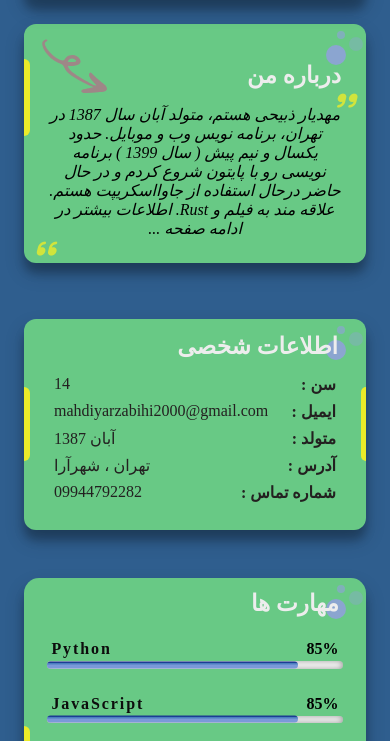
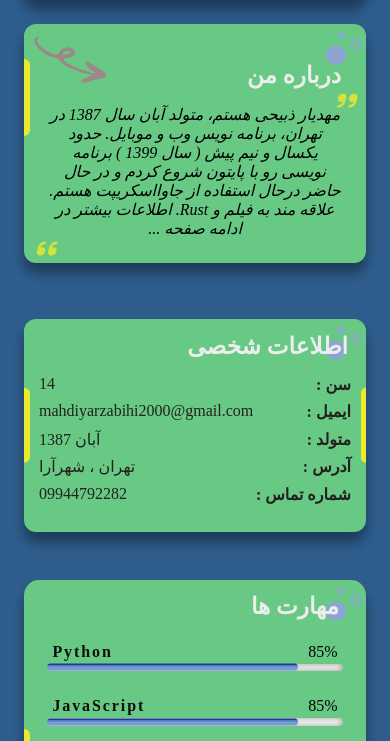
Before and after one commit to Mahdiyar-Zabihi/CV-Project, a plain HTML site: page Src/Index.html in a window 390 px wide. Shown: the part 682-1423 px from the top of the page. Drawn offline with Linux system fonts and the light colour scheme.

Commit message:
Code Bugs & Responsive Fixing

```diff
--- a/Src/Styles/Scss/_Component.scss
+++ b/Src/Styles/Scss/_Component.scss
@@ -53,7 +53,7 @@
 
 
 
-//Text Components Part
+//Text-Alignment Components Part
 .text--start{
     text-align:start;
 }
@@ -134,7 +134,13 @@ h6{
         opacity:1;
     }
 }
-
+@keyframes ProgressBarAnim{
+    from{
+        width:0%;
+    }to{
+        width:var(--i);
+    }
+}
 
 
 //Text-Spacing Components Part
--- a/Src/Styles/Scss/_Layout.scss
+++ b/Src/Styles/Scss/_Layout.scss
@@ -178,18 +178,10 @@
     }
 
     &__row{
-        margin:8px 5px;
+        margin:8.5px 10%;
         display:flex;
         justify-content:space-between;
     }
-
-    // &__title{
-    //     // margin-right:20%;
-    // }
-
-    // &__value{
-    //     margin-left:20%;
-    // }
 
     &__number{
         cursor:pointer;
@@ -228,7 +220,7 @@
     }
     &__progress{
         &--container{
-            background: #ffffff;
+            background:#ffffff;
             position:relative;
             width:100%;
             height:7.5px;
@@ -236,7 +228,7 @@
             box-shadow:inset 0 0 6px lighten($color:#0e0d0d7b,$amount:3);
         }
         &--main:nth-child(n){
-            animation:x 2s ease;
+            animation:ProgressBarAnim 0.85s ease-out;
             border-radius:20px;
             position:absolute;
             width:var(--i);
@@ -257,25 +249,18 @@
         letter-spacing:1.9px;
         color:lighten($color:#000000,$amount:5);
         margin-bottom:3px;
-        margin-left:4px;
+        margin-left:5px;
         display:inline-block;
         float:left;
         text-transform:capitalize;
     }
     &__value{
-        font-weight:bold;
-        margin-right:4px;
+        margin-right:5px;
         margin-bottom:3px;
         display:inline-block;
     }
 }
-@keyframes x {
-    from{
-        width:0%;
-    }to{
-        width:auto;
-    }
-}
+
 
 
 
@@ -318,6 +303,21 @@
         }
     }
 }
+@media screen and (max-width:567px){
+    .information{
+        padding:10px 15px 20px;
+        &__row{
+            margin:8.5px 0%;
+        }
+    }
+    .topContainer{
+        &__flash{
+            left:0.25rem;
+            transform:scale(-1,1) rotate(-30deg);
+            top:1.5rem;
+        }
+    }
+}
 @media screen and (min-width:992px){
     .skills{
         &__row{
```
Also changed, not shown: Src/Styles/Css/Main.min.css, 1 other file.
